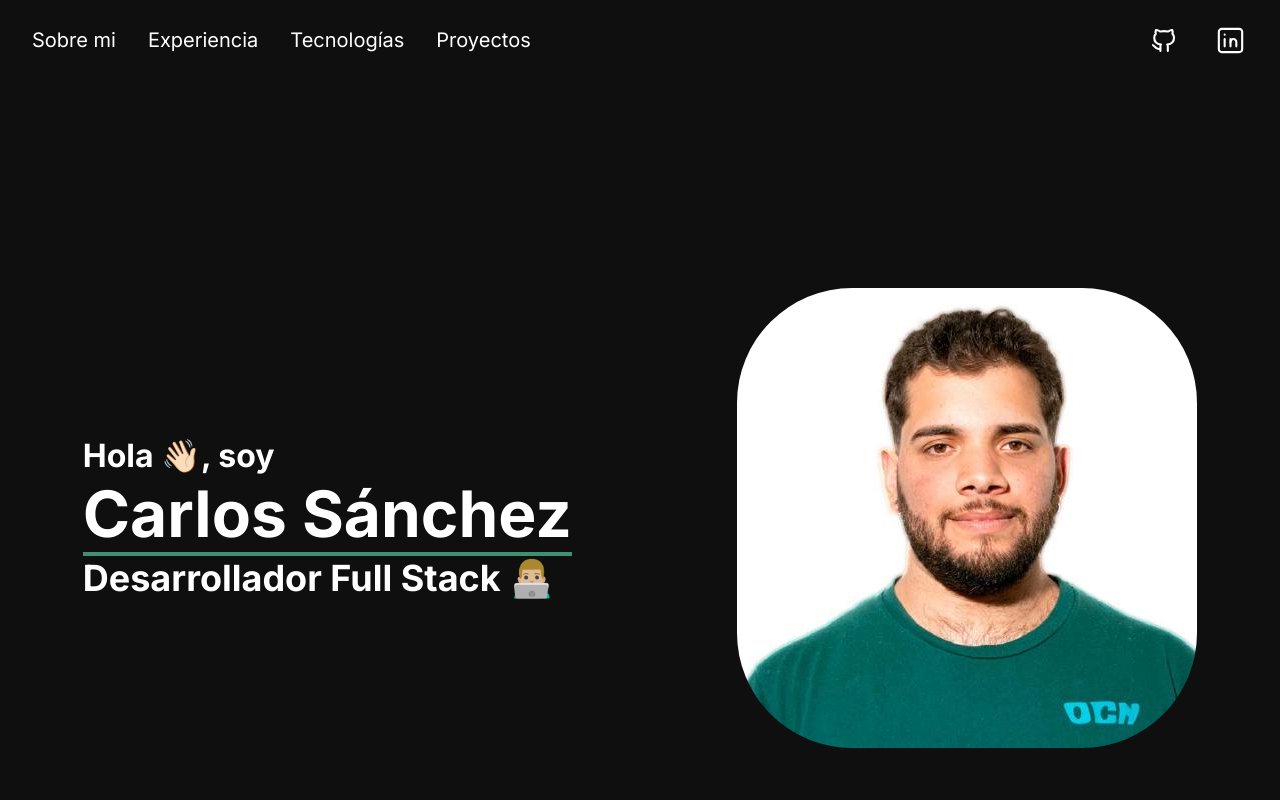
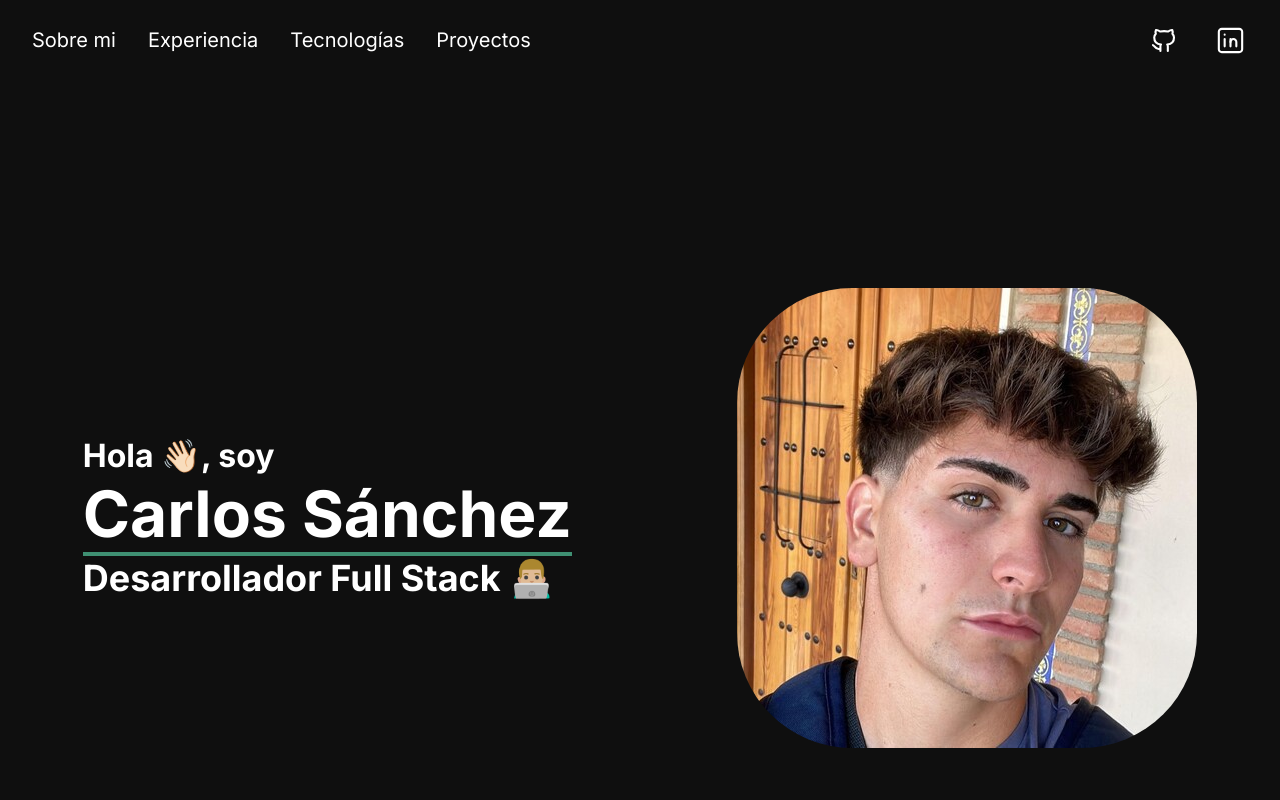
Before and after one commit to carlos0004/portafolio, a plain HTML site: page index.html in a window 1280 px wide. Shown: the top 800 px of the page. Drawn offline with Linux system fonts and the light colour scheme.

Commit message:
He puesto mi foto real

```diff
--- a/index.html
+++ b/index.html
@@ -46,7 +46,7 @@
 
             </div>
             <div class="photo">
-                <img src="img/39120603.jpg" alt="">
+                <img src="img/unnamed.jpg" alt="">
             </div>
         </section>
     </header>
```
Also changed, not shown: img/unnamed.jpg (added).
